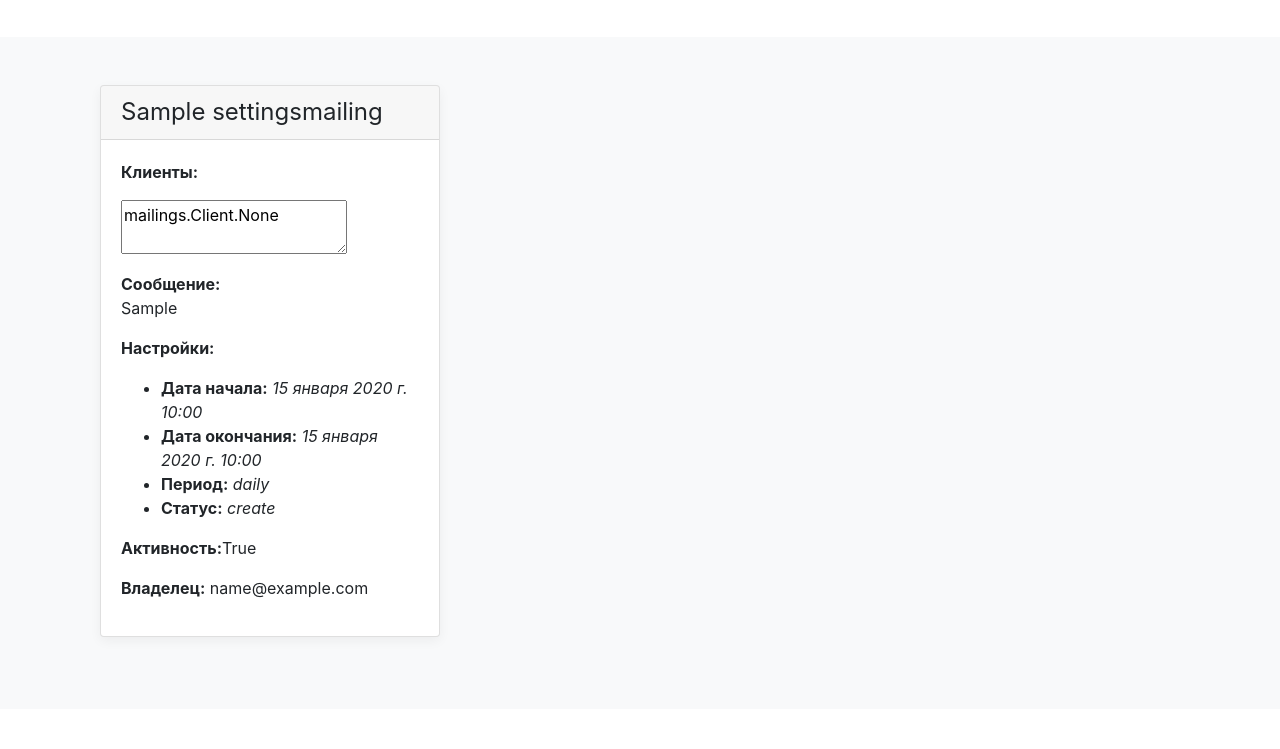
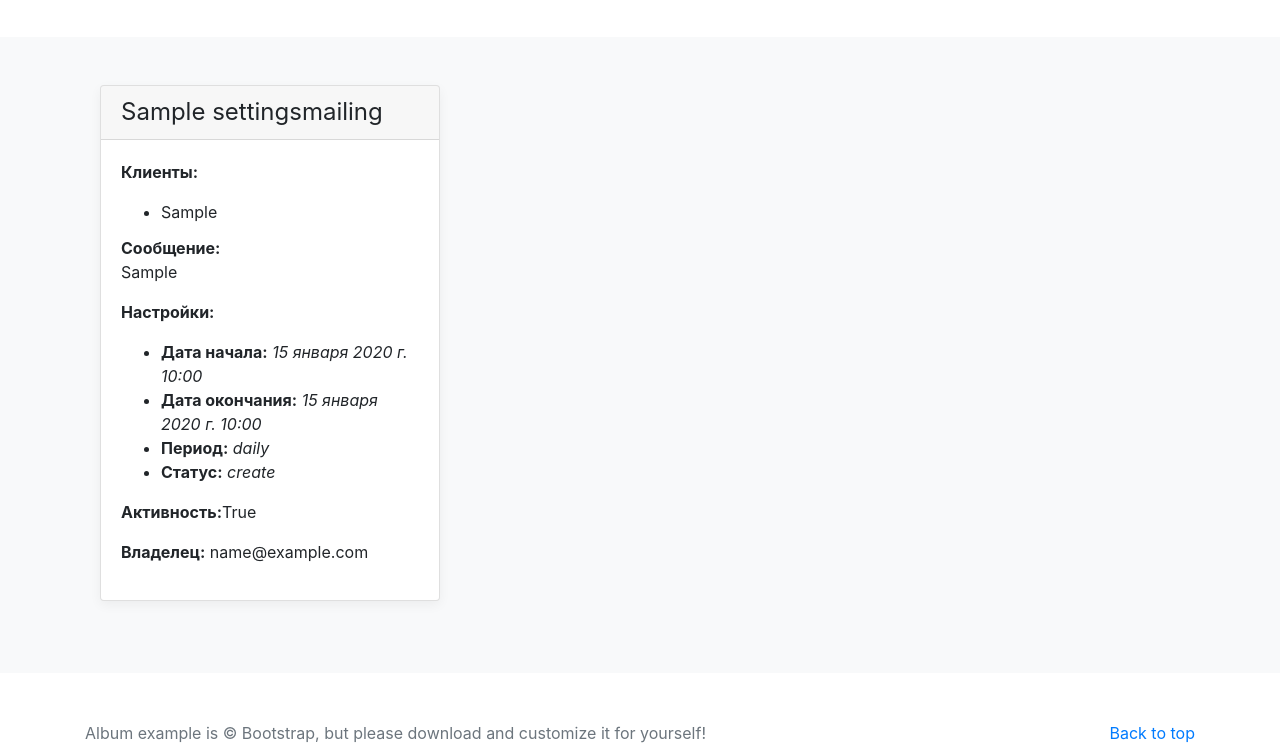
Before and after one commit to jekaGitHub/coursework_6, a Django app: page /mailings/view/1/ in a window 1280 px wide. Shown: the part 219-968 px from the top of the page. Run offline with Django 5.2, Linux system fonts and the light colour scheme; tables that the repository leaves empty hold one stand-in row (values such as "Sample post"); some libraries are stand-ins or nearby versions.

Commit message:
correct errors

```diff
--- a/mailings/templates/mailings/settingsmailing_detail.html
+++ b/mailings/templates/mailings/settingsmailing_detail.html
@@ -8,7 +8,11 @@
         </div>
         <div class="card-body">
             <p><b>Клиенты:</b></p>
-            <textarea class="card-title pricing-card-title">{{ object.clients }}</textarea>
+            <ul class="card-title pricing-card-title">
+            {% for client in object.clients.all  %}
+                <li>{{ client.fio }}</li>
+            {% endfor %}
+            </ul>
             <p><b>Сообщение:</b><br>{{ object.message }}</p>
             <p><b>Настройки:</b></p>
             <ul>
```
